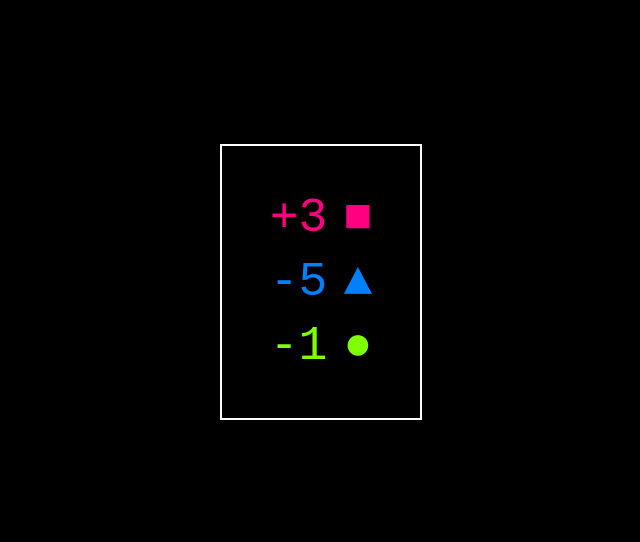
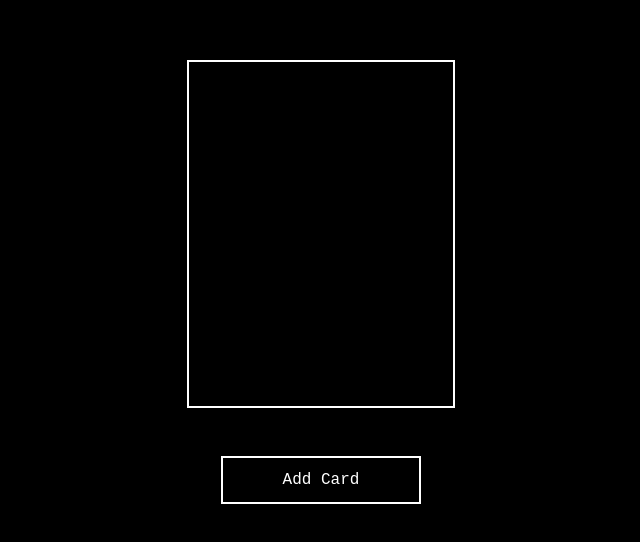
Before and after one commit to caleb-cox/shard-cosmic, a Vue app: page / in a window 1280 px wide. Shown: the part 118-660 px from the top of the page, without its empty margins (319-959 px from the left). Built offline with nearby package versions, Linux system fonts and the light colour scheme; a web font is replaced by a local one.

Commit message:
Add and delete cards

```diff
--- a/src/App.vue
+++ b/src/App.vue
@@ -2,37 +2,63 @@
 import { ref } from "vue";
 import Card from "./components/Card.vue";
 
+const cards = ref({});
+
+const addCard = () => {
   const roll = () => {
     const d1 = Math.ceil(Math.random() * 6);
     const d2 = Math.ceil(Math.random() * 6);
     return d1 - d2;
   };
 
-const cards = ref([
-  {
+  cards.value[crypto.randomUUID()] = {
     body: roll(),
     mind: roll(),
     luck: roll(),
-  },
-]);
+  };
+};
+
+const deleteCard = (uuid) => {
+  delete cards.value[uuid];
+};
 </script>
 
 <template>
+  <div class="app">
     <div class="hand">
       <Card
-      v-for="card in cards"
+        v-for="(card, uuid) in cards"
         :body="card.body"
         :mind="card.mind"
         :luck="card.luck"
+        @delete-card="deleteCard(uuid)"
       />
+    </div>
+    <button @click="addCard()">Add Card</button>
   </div>
 </template>
 
 <style scoped>
+button {
+  height: 3rem;
+  width: 12.5rem;
+}
+
+.app {
+  display: flex;
+  flex-direction: column;
+  align-items: center;
+  gap: 3rem;
+}
+
 .hand {
+  border: 0.125rem solid var(--color-white);
+  padding: 2rem;
+  min-height: calc(0.125rem + 2rem + 17.5rem + 2rem + 0.125rem);
+  min-width: calc(0.125rem + 2rem + 12.5rem + 2rem + 0.125rem);
   display: flex;
   justify-content: center;
-  gap: 4rem;
+  gap: 2rem;
   flex-wrap: wrap;
 }
 </style>
--- a/src/assets/main.css
+++ b/src/assets/main.css
@@ -26,3 +26,11 @@ body {
   font-family: "Nova Mono", monospace;
   color: var(--color-white);
 }
+
+button {
+  cursor: pointer;
+  border: 0.125rem solid var(--color-white);
+  background: inherit;
+  font: inherit;
+  color: inherit;
+}
--- a/src/components/Card.vue
+++ b/src/components/Card.vue
@@ -1,9 +1,7 @@
 <script setup>
-const props = defineProps({
-  body: Number,
-  mind: Number,
-  luck: Number,
-});
+defineProps(["body", "mind", "luck"]);
+
+defineEmits(["deleteCard"]);
 
 const formatRoll = (result) => {
   return result.toString().padStart(2, "+");
@@ -11,18 +9,22 @@ const formatRoll = (result) => {
 </script>
 
 <template>
-  <div class="card">
-    <div class="stat body">{{ formatRoll(props.body) }}</div>
-    <div class="stat mind">{{ formatRoll(props.mind) }}</div>
-    <div class="stat luck">{{ formatRoll(props.luck) }}</div>
+  <div class="card" @click="$emit('deleteCard')">
+    <div class="stat body">{{ formatRoll(body) }}</div>
+    <div class="stat mind">{{ formatRoll(mind) }}</div>
+    <div class="stat luck">{{ formatRoll(luck) }}</div>
   </div>
 </template>
 
 <style scoped>
 .card {
+  cursor: pointer;
   border: 0.125rem solid var(--color-white);
-  padding: 3rem;
+  height: 17.5rem;
+  width: 12.5rem;
   display: flex;
+  align-items: center;
+  justify-content: center;
   flex-direction: column;
   gap: 1rem;
 }
```
Lines whose indentation alone changed are shown as unchanged.
